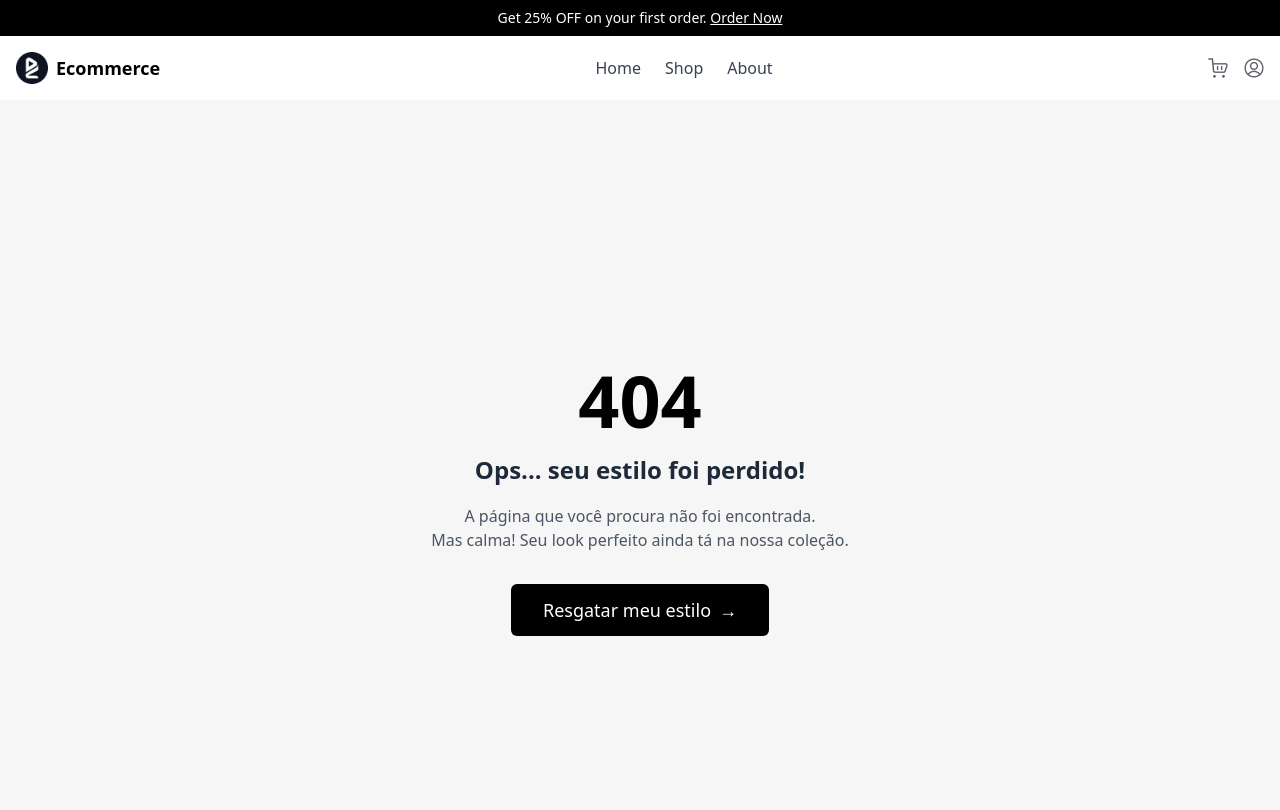
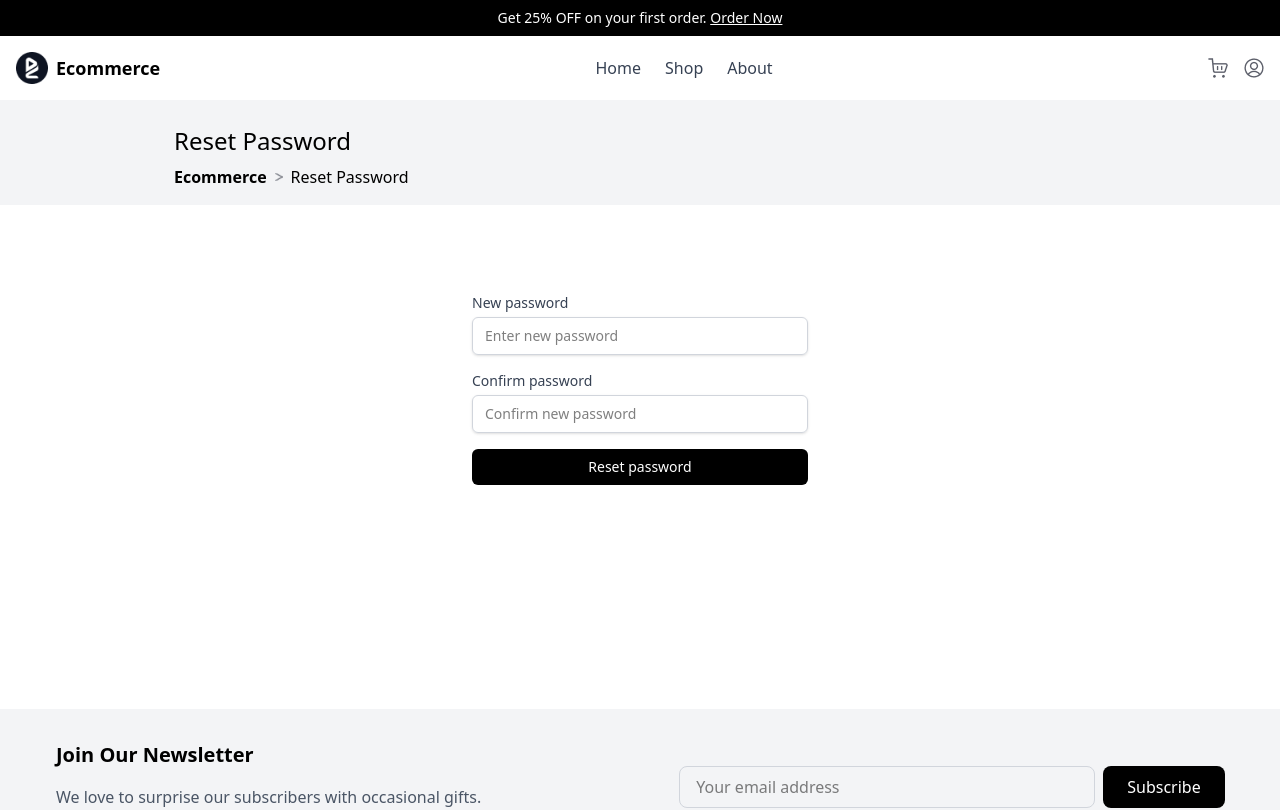
Before and after one commit to vanleybasso/aws_react_dez24_d03, a React (Vite) app: page /reset-password in a window 1280 px wide. Shown: the top 810 px of the page. Built offline with nearby package versions, Linux system fonts and the light colour scheme; the HTML template or start-up script is replaced by a standard one.

Commit message:
feat: add ResetPassword page with header and route

```diff
--- a/src/App.tsx
+++ b/src/App.tsx
@@ -13,6 +13,7 @@ import NotFound from "./pages/404";
 import Login from "./pages/Login";
 import SignUp from "./pages/SignUp";
 import ForgotPassword from "./pages/ForgotPassword";
+import ResetPassword from "./pages/ResetPassword";
 
 const App: React.FC = () => {
   return (
@@ -32,7 +33,7 @@ const App: React.FC = () => {
           <Route path="/login" element={<Login />} />
           <Route path="/signup" element={<SignUp />} />
           <Route path="/forgot-password" element={<ForgotPassword />} />
-
+          <Route path="/reset-password" element={<ResetPassword />} />
           <Route path="*" element={<NotFound />} />
         </Routes>
       </main>
--- /dev/null
+++ b/src/pages/ResetPassword.tsx
@@ -0,0 +1,76 @@
+import React from "react";
+import Header from "../components/Header";
+import Footer from "../components/Footer";
+
+const ResetPassword: React.FC = () => {
+  return (
+    <>
+      <Header />
+
+
+      <h1
+        className="bg-gray-100 text-left text-2xl pl-4 pt-6 pb-2 mb-0 flex items-center relative sm:pl-[174px]"
+        style={{ lineHeight: "normal" }}
+      >
+        <span className="inline-block">Reset Password</span>
+      </h1>
+
+
+      <section className="flex items-center p-4 bg-gray-100 pt-0 pb-4 sm:pl-[174px]">
+        <div className="flex items-center">
+          <span className="mr-2 font-bold">Ecommerce</span>
+          <img src="/src/assets/arrow.png" alt=">" className="w-2 h-2 mr-2" />
+          <span>Reset Password</span>
+        </div>
+      </section>
+
+
+      <div className="flex justify-center items-center bg-white mt-16 mb-16 px-4">
+        <div className="w-full max-w-sm p-6 space-y-4">
+          <form className="space-y-4">
+
+            <div>
+              <label htmlFor="new-password" className="block text-sm font-medium text-gray-700">
+                New password
+              </label>
+              <input
+                type="password"
+                id="new-password"
+                placeholder="Enter new password"
+                className="mt-1 block w-full px-3 py-2 border border-gray-300 rounded-md shadow-sm focus:outline-none focus:ring-black focus:border-black text-sm"
+              />
+            </div>
+
+
+            <div>
+              <label htmlFor="confirm-password" className="block text-sm font-medium text-gray-700">
+                Confirm password
+              </label>
+              <input
+                type="password"
+                id="confirm-password"
+                placeholder="Confirm new password"
+                className="mt-1 block w-full px-3 py-2 border border-gray-300 rounded-md shadow-sm focus:outline-none focus:ring-black focus:border-black text-sm"
+              />
+            </div>
+
+
+            <button
+              type="submit"
+              className="w-full px-4 py-2 bg-black text-white rounded-md text-sm hover:bg-gray-800 transition"
+            >
+              Reset password
+            </button>
+          </form>
+        </div>
+      </div>
+
+
+      <div className="mt-50">
+        <Footer />
+      </div>
+    </>
+  );
+};
+
+export default ResetPassword;
```
